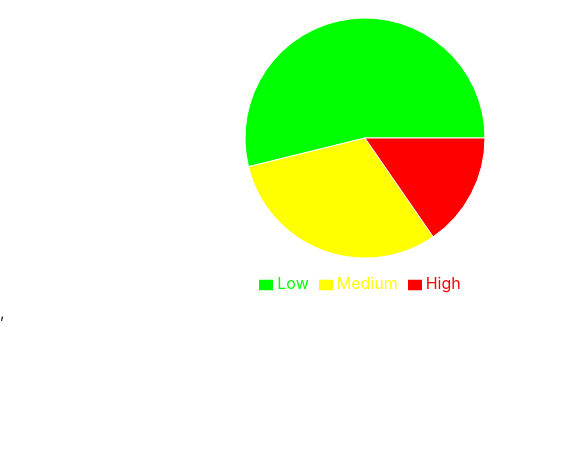
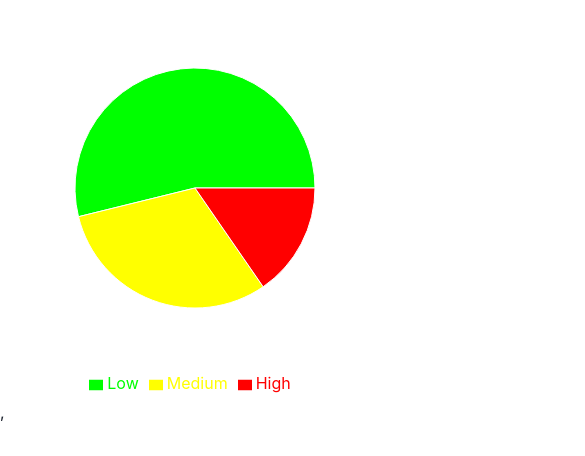
Before and after one commit to ggeils/Pest-Control, a React (Create React App) app: page /Chart in a window 390 px wide. Shown: the top 456 px of the page, 585 px wide, since content can reach past the window. Built offline with nearby package versions, Linux system fonts and the light colour scheme.

Commit message:
added piechart centering using responsivecontainer in chart.js

```diff
--- a/src/components/Chart.js
+++ b/src/components/Chart.js
@@ -1,5 +1,5 @@
 import React from "react";
-import { PieChart, Pie, Cell, Tooltip, Legend } from "recharts";
+import { PieChart, Pie, Cell, Tooltip, Legend, ResponsiveContainer } from "recharts";
 
 class PieRechartComponent extends React.Component {
   COLORS = ["#00FF00", "#FFFF00", "#FF0000"];
@@ -40,7 +40,8 @@ class PieRechartComponent extends React.Component {
 
   render() {
     return (
-      <PieChart width={730} height={300}>
+      <ResponsiveContainer width='100%' height={400}>
+        <PieChart>
         <Pie
           data={this.pieData}
           color="#000000"
@@ -61,6 +62,7 @@ class PieRechartComponent extends React.Component {
         <Tooltip content={<this.CustomTooltip />} />
         <Legend />
       </PieChart>
+      </ResponsiveContainer>
     );
   }
 }
```
